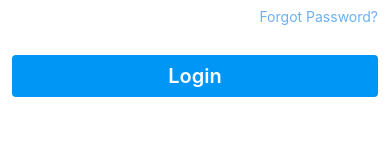
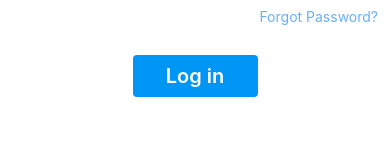
Before and after one commit to tehmistim/thePlayground, a React Native app: screen /LoginScreen in a window 390 px wide. Shown: the part 408-555 px from the top of the page. Built offline with nearby package versions, Linux system fonts and the light colour scheme.

Commit message:
01-26 push

```diff
--- a/components/loginScreen/LoginForm.js
+++ b/components/loginScreen/LoginForm.js
@@ -1,5 +1,5 @@
 import React, { useState } from 'react';
-import { View, Text, TextInput, StyleSheet, Pressable, TouchableOpacity, Alert } from 'react-native';
+import { View, Text, TextInput, StyleSheet, TouchableOpacity, Alert } from 'react-native';
 import * as Yup from 'yup';
 import { Formik } from 'formik';
 import Validator from 'email-validator';
@@ -7,7 +7,7 @@ import firebase from '../../firebase'
 
 
 const LoginForm = ({ navigation }) => {
-    const LoginFormSchema = Yup.object().shape({
+    const loginFormSchema = Yup.object().shape({
         email: Yup.string().email().required('Email is required'),
         password: Yup.string().required().min(8, 'Password must be at least 8 characters in length')
 
@@ -16,7 +16,7 @@ const LoginForm = ({ navigation }) => {
     const onLogin = async (email, password) => {
         try {
             await firebase.auth().signInWithEmailAndPassword(email,password)
-            console.log('firebase login successful', email, password)
+            console.log('login successful', email, password)
         } catch(error) {
             Alert.alert(
                 'WOAH!',
@@ -40,13 +40,11 @@ const LoginForm = ({ navigation }) => {
             <View style={styles.wrapper}>
                 <Formik
                     initialValues={{ email: '', password: '' }}
-                    onSubmit={values => {
-                        onLogin(values.email, values.password)
-                    }}
-                    validationSchema={LoginFormSchema}
+                    onSubmit={(values) => onLogin(values.email, values.password)}
+                    validationSchema={loginFormSchema}
                     validateOnMount={true}
                 >
-                   {({ handleChange, handleBlur, handleSubmit, values, }) => (
+                   {({ handleChange, handleBlur, handleSubmit, values }) => (
                 <>
 
                 <View style={[ styles.inputField,
@@ -88,26 +86,31 @@ const LoginForm = ({ navigation }) => {
                 <View style={{ alignItems: 'flex-end', marginBottom: 30 }}>
                     <Text style={{ color: '#6BB0F5'}}>Forgot Password?</Text>
                 </View>
-                <Pressable
+                <TouchableOpacity
                     titleSize={20}
                     style={styles.button}
-                    onPress={ handleSubmit }
+                    onPress={ handleSubmit, console.log('login submit') }
                 >
-                    <Text style={{ fontWeight: "600", fontSize: 20, color: "#fff" }}>Login</Text>
-                </Pressable>
-
+                        <Text
+                        style={{ fontWeight: "600", fontSize: 20, color: "#fff" }}
+                        >
+                            Log in
+                        </Text>
+                </TouchableOpacity>
                 <View style={styles.signupContainer}>
                     <Text>
                         Don't have an account yet?
                     </Text>
-                    <TouchableOpacity onPress={() => navigation.push('SignUpScreen')}>
-                        <Text style={{ color: '#6BB0F5' }}>          Sign Up Now</Text>
+                    <TouchableOpacity
+                    onPress={() => navigation.push('SignUpScreen')}>
+                        <Text style={{ color: '#6BB0F5' }}>         Sign Up Now
+                        </Text>
                     </TouchableOpacity>
                 </View>
                 </>
-                   )}
-                </Formik>
-            </View>
+            )}
+            </Formik>
+        </View>
     )
 }
 
@@ -126,8 +129,10 @@ const styles = StyleSheet.create({
     },
 
     button: {
+        width: '125px',
         backgroundColor: '#0096F6',
         alignItems: 'center',
+        alignSelf: 'center',
         justifyContent: 'center',
         minHeight: 42,
         borderRadius: 4,
@@ -147,4 +152,4 @@ const styles = StyleSheet.create({
     }
 })
 
-export default LoginForm
+export default LoginForm;
--- a/components/signupScreen/SignupForm.js
+++ b/components/signupScreen/SignupForm.js
@@ -1,12 +1,13 @@
 import React, { useState } from 'react';
-import { View, Text, TextInput, StyleSheet, Pressable, TouchableOpacity } from 'react-native';
+import { View, Text, TextInput, StyleSheet, Pressable, TouchableOpacity, Alert } from 'react-native';
 import * as Yup from 'yup';
 import { Formik } from 'formik';
 import Validator from 'email-validator';
+import firebase from '../../firebase'
 
 
 const SignUpForm = ({ navigation }) => {
-    const SignUpFormSchema = Yup.object().shape({
+    const signUpFormSchema = Yup.object().shape({
         email: Yup.string().email().required('Email is required'),
         username: Yup.string().required().min(2, 'Username is required'),
         password: Yup.string()
@@ -15,14 +16,24 @@ const SignUpForm = ({ navigation }) => {
 
     });
 
+    const onSignup = async (email, password) => {
+        try {
+            await firebase.auth().createUserWithEmailAndPassword(email,password)
+            console.log('User created successfully', email, password)
+        } catch(error) {
+            Alert.alert('WOAH!', error.message)
+        }
+    }
+
     return (
             <View style={styles.wrapper}>
                 <Formik
                     initialValues={{ email: '', username: '', password: '' }}
                     onSubmit={values => {
-                        console.log(values)
+                        onSignup(values.email, values.password)
+                        // navigation.push('LoginScreen')
                     }}
-                    validationSchema={SignUpFormSchema}
+                    validationSchema={signUpFormSchema}
                     validateOnMount={true}
                 >
                    {({ handleChange, handleBlur, handleSubmit, values, isValid }) => (
@@ -85,9 +96,15 @@ const SignUpForm = ({ navigation }) => {
                 <Pressable
                     titleSize={20}
                     style={styles.button}
-                    onPress={ handleSubmit }
+                    onPress={ handleSubmit, console.log('signup submit') }
                 >
-                    <Text style={styles.buttonText}>Sign Up</Text>
+                    <TouchableOpacity>
+                        <Text
+                        style={{ fontWeight: "600", fontSize: 20, color: "#fff" }}
+                        >
+                            Signup
+                        </Text>
+                    </TouchableOpacity>
                 </Pressable>
 
                 <View style={styles.signupContainer}>
@@ -119,8 +136,10 @@ const styles = StyleSheet.create({
     },
 
     button: {
+        width: '125px',
         backgroundColor: '#0096F6',
         alignItems: 'center',
+        alignSelf: 'center',
         justifyContent: 'center',
         minHeight: 42,
         borderRadius: 4,
--- a/package.json
+++ b/package.json
@@ -1,11 +1,10 @@
 {
   "dependencies": {
-    "@react-native-community/masked-view": "^0.1.11",
     "@react-navigation/native": "^6.0.6",
     "@react-navigation/stack": "^6.0.11",
     "babel": "^6.23.0",
     "email-validator": "^2.0.4",
-    "expo": "^44.0.4",
+    "expo": "^44.0.5",
     "expo-firebase-core": "~4.1.0",
     "firebase": "^8.10.0",
     "formik": "^2.2.9",
@@ -13,7 +12,7 @@
     "react-dom": "17.0.2",
     "react-native": "^0.66.4",
     "react-native-elements": "^3.4.2",
-    "react-native-gesture-handler": "^2.1.1",
+    "react-native-gesture-handler": "~2.1.0",
     "react-native-reanimated": "~2.3.1",
     "react-native-safe-area-context": "3.3.2",
     "react-native-screens": "~3.10.1",
```
Also changed, not shown: 2 other files (tests, documents, lock files or other folders).
